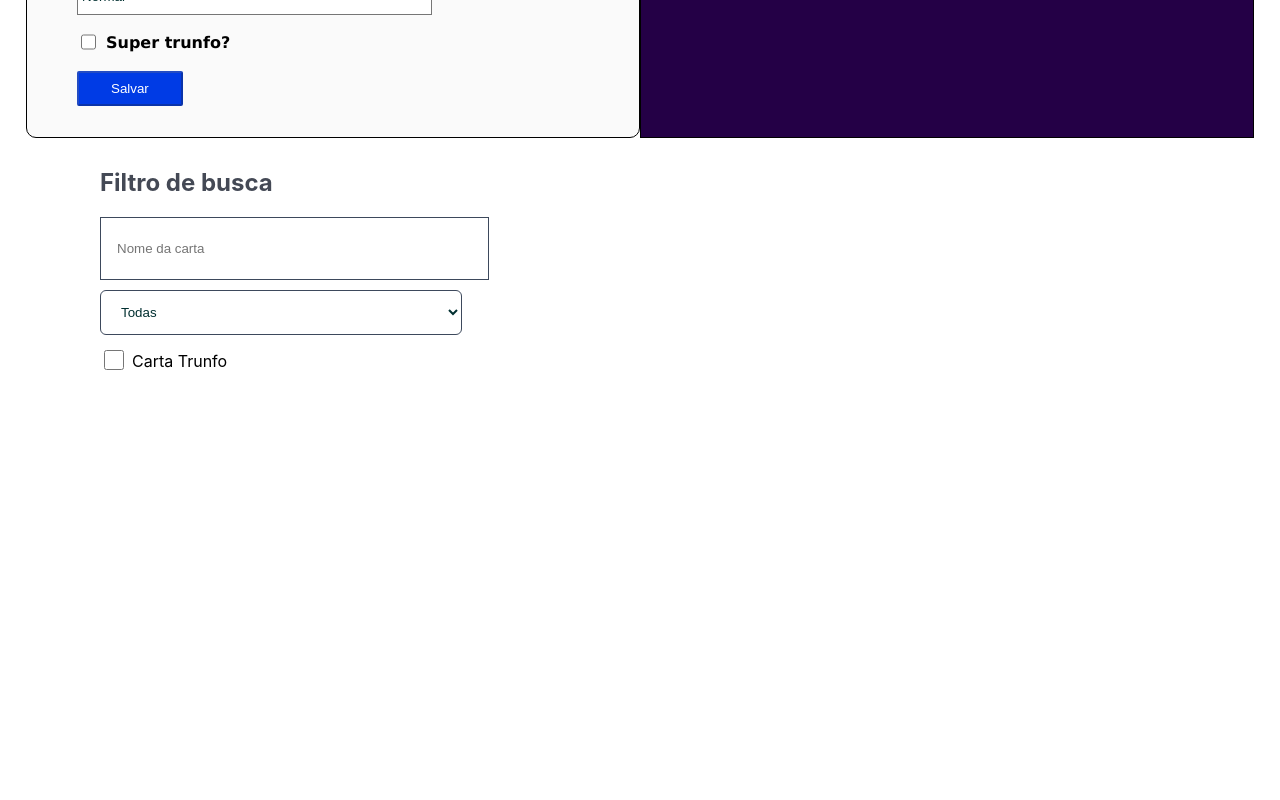
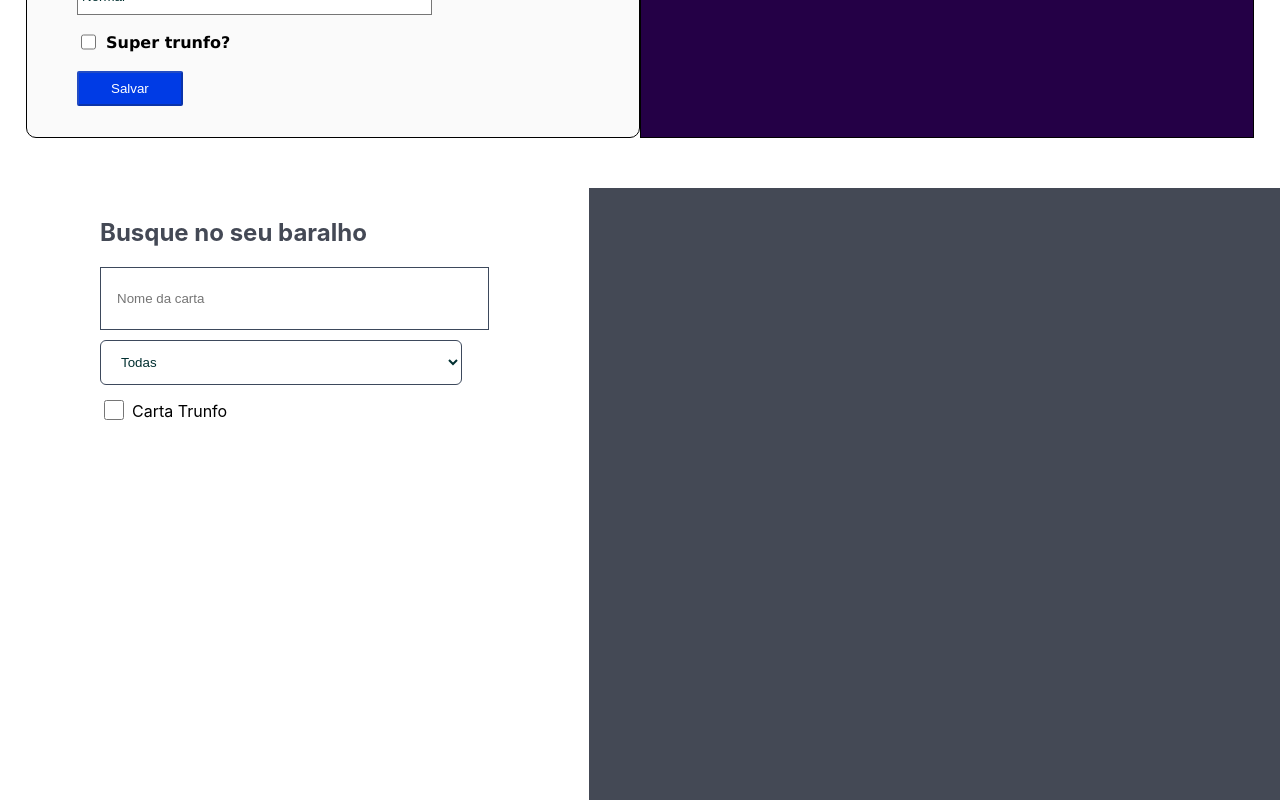
Before and after one commit to Lucas-Fer/trunfo-game-project, a React (Create React App) app: page / in a window 1280 px wide. Shown: the part 920-1720 px from the top of the page. Built offline with nearby package versions, Linux system fonts and the light colour scheme.

Commit message:
estiliza a carta no baralho

```diff
--- a/src/App.js
+++ b/src/App.js
@@ -216,7 +216,7 @@ class App extends React.Component {
             checkboxDisable={checkboxDisable}
           />
 
-          <div>
+          <div className="flex-div">
             {arraySave
               .filter((inputFilter) => (inputFilter.cardName.includes(searchInput)))
               .filter((element) => {
--- a/src/Styles/App.css
+++ b/src/Styles/App.css
@@ -30,11 +30,20 @@ main {
 
 }
 
-#span-content {
-  background-color: #240046;
-}
-
 #section-search {
   display: flex;
   min-height: 800px;
+  margin-top: 50px;
 }
+
+#span-content {
+  margin: 30px 100px;
+}
+
+.flex-div {
+  display: flex;
+  background-color: #444955;
+  flex-wrap: wrap;
+  width: 66.1%;
+  justify-content: center;
+}
--- a/src/components/FilterCards.jsx
+++ b/src/components/FilterCards.jsx
@@ -14,7 +14,7 @@ export default class FilterCards extends Component {
     } = this.props;
     return (
       <section id="main-search">
-        <h1 style={{ color: '#444955'}}>Filtro de busca</h1>
+        <h1 style={{ color: '#444955'}}>Busque no seu baralho</h1>
         <input
           id="cardNameSearch"
           placeholder="Nome da carta"
```
